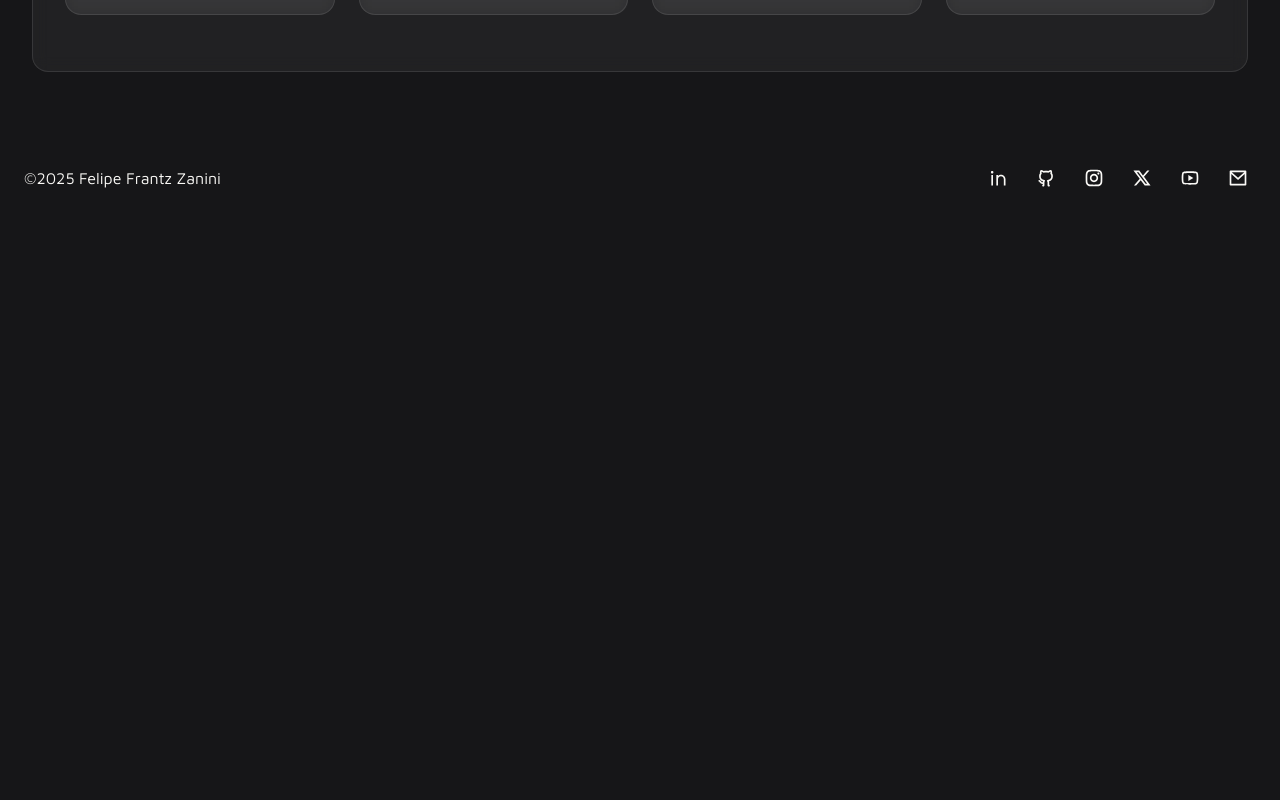
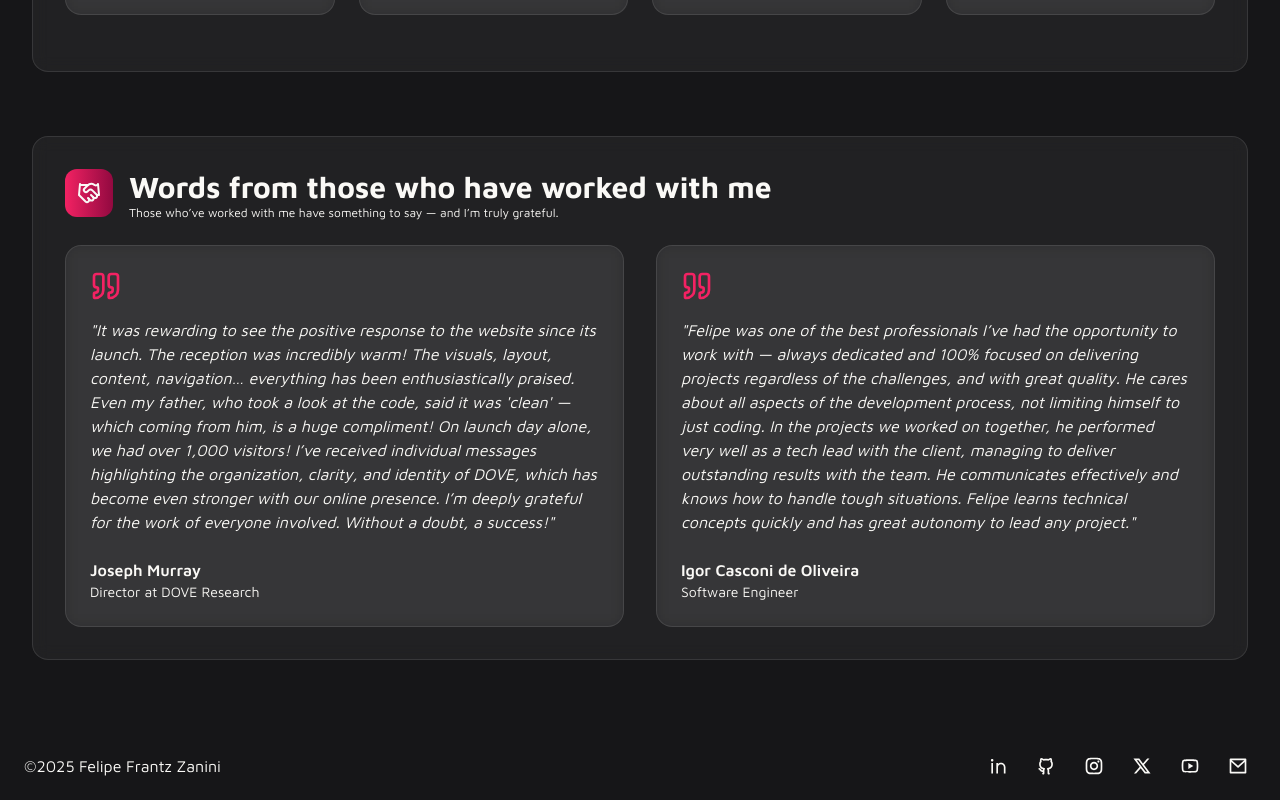
Before and after one commit to ffzanini/portfolio-personal, a Next.js app: page /contact in a window 1280 px wide. Shown: the part 1219-2019 px from the top of the page. Before the commit the page ends 1431 px from the top, so only its background shows below. Built offline with nearby package versions, Linux system fonts and the light colour scheme.

Commit message:
feat(contact): added testimonails section in contact page and added some hovers in cards

```diff
--- a/src/app/(pages)/about/page.tsx
+++ b/src/app/(pages)/about/page.tsx
@@ -113,7 +113,7 @@ export default function About() {
                 {translations.about.skills.process.map((process, index) => (
                   <div
                     key={index}
-                    className="bg-black/1 dark:bg-white/1 backdrop-blur-sm border border-black/10 dark:border-white/10 rounded-2xl p-4"
+                    className="bg-black/1 dark:bg-white/1 backdrop-blur-sm border border-black/10 dark:border-white/10 rounded-2xl p-4 transition-all hover:shadow-xl hover:shadow-primary-600/10 hover:scale-[1.02]"
                   >
                     <div className="flex flex-row items-center gap-2 pb-2">
                       <div className="w-8 h-8 min-w-8 bg-gradient-to-r from-primary-400 to-primary-600 dark:from-primary-600 dark:to-primary-800 rounded-full flex items-center justify-center">
--- a/src/app/(pages)/contact/page.tsx
+++ b/src/app/(pages)/contact/page.tsx
@@ -7,6 +7,8 @@ import {
   LuMail,
   LuMessageSquareMore,
   LuSend,
+  LuQuote,
+  LuHandshake,
 } from "react-icons/lu";
 
 import toast from "react-hot-toast";
@@ -72,7 +74,7 @@ export default function Contact() {
                   {translations.contact.next.steps.map((step, index) => (
                     <div
                       key={index}
-                      className="bg-black/5 dark:bg-white/5 backdrop-blur-sm border border-black/10 dark:border-white/10 rounded-2xl p-8"
+                      className="bg-black/5 dark:bg-white/5 backdrop-blur-sm border border-black/10 dark:border-white/10 rounded-2xl p-8 transition-all hover:shadow-xl hover:shadow-primary-600/10 hover:scale-[1.02]"
                     >
                       <div className="flex flex-row justify-center items-center gap-2 pb-2">
                         <div className="w-28 h-28 min-w-28 bg-primary-100 dark:bg-primary-800/70 rounded-full flex items-center justify-center border-[5px] border-primary-600 dark:border-primary-300">
@@ -84,6 +86,42 @@ export default function Contact() {
                       </span>
                     </div>
                   ))}
+                </div>
+              </div>
+            </div>
+            <div className="flex flex-col mt-8 lg:mt-16">
+              <div className="bg-black/5 dark:bg-white/5 backdrop-blur-sm border border-black/10 dark:border-white/10 rounded-2xl p-8">
+                <div className="flex flex-row items-start mb-6">
+                  <div className="w-12 h-12 min-w-12 bg-gradient-to-r from-primary-400 to-primary-600 dark:from-primary-600 dark:to-primary-900 rounded-xl flex items-center justify-center mr-4">
+                    <LuHandshake className="h-6 w-6" />
+                  </div>
+                  <div className="flex flex-col items-start">
+                    <h2 className="text-3xl font-bold">
+                      {translations.contact.testimonials.title}
+                    </h2>
+                    <span className="text-xs">
+                      {translations.contact.testimonials.sub_title}
+                    </span>
+                  </div>
+                </div>
+                <div className="grid grid-cols-1 md:grid-cols-2 gap-8">
+                  {translations.contact.testimonials.testimonials.map(
+                    (testimonial, index) => (
+                      <div
+                        key={index}
+                        className="bg-black/5 dark:bg-white/5 backdrop-blur-sm border border-black/10 dark:border-white/10 rounded-2xl p-6 transition-all hover:shadow-xl hover:shadow-primary-600/10 hover:scale-[1.02]"
+                      >
+                        <LuQuote className="w-8 h-8 text-primary-600 mb-4 flex-shrink-0" />
+                        <p className="italic mb-6 flex-grow">
+                          &quot;{testimonial.quote}&quot;
+                        </p>
+                        <div className="mt-auto">
+                          <p className="font-semibold ">{testimonial.name}</p>
+                          <p className="text-sm ">{testimonial.title}</p>
+                        </div>
+                      </div>
+                    )
+                  )}
                 </div>
               </div>
             </div>
--- a/src/app/(pages)/stack/page.tsx
+++ b/src/app/(pages)/stack/page.tsx
@@ -128,7 +128,7 @@ export default function Stack() {
               {translations.stack.strengths.items.map((item, index) => (
                 <div
                   key={index}
-                  className="bg-black/1 dark:bg-white/1 backdrop-blur-sm border border-black/10 dark:border-white/10 rounded-2xl p-4"
+                  className="bg-black/1 dark:bg-white/1 backdrop-blur-sm border border-black/10 dark:border-white/10 rounded-2xl p-4 transition-all hover:shadow-xl hover:shadow-primary-600/10 hover:scale-[1.02]"
                 >
                   <div className="flex flex-row items-center gap-2 pb-2">
                     <h4 className="text-xl font-semibold">{item.title}</h4>
--- a/src/locales/en/obj_contact.json
+++ b/src/locales/en/obj_contact.json
@@ -34,6 +34,22 @@
       }
     ]
   },
+  "testimonials": {
+    "title": "Words from those who have worked with me",
+    "sub_title": "Those who’ve worked with me have something to say — and I’m truly grateful.",
+    "testimonials": [
+      {
+        "quote": "It was rewarding to see the positive response to the website since its launch. The reception was incredibly warm! The visuals, layout, content, navigation… everything has been enthusiastically praised. Even my father, who took a look at the code, said it was 'clean' — which coming from him, is a huge compliment! On launch day alone, we had over 1,000 visitors! I’ve received individual messages highlighting the organization, clarity, and identity of DOVE, which has become even stronger with our online presence. I’m deeply grateful for the work of everyone involved. Without a doubt, a success!",
+        "name": "Joseph Murray",
+        "title": "Director at DOVE Research"
+      },
+      {
+        "quote": "Felipe was one of the best professionals I’ve had the opportunity to work with — always dedicated and 100% focused on delivering projects regardless of the challenges, and with great quality. He cares about all aspects of the development process, not limiting himself to just coding. In the projects we worked on together, he performed very well as a tech lead with the client, managing to deliver outstanding results with the team. He communicates effectively and knows how to handle tough situations. Felipe learns technical concepts quickly and has great autonomy to lead any project.",
+        "name": "Igor Casconi de Oliveira",
+        "title": "Software Engineer"
+      }
+    ]
+  },
   "loading": "Sending message...",
   "success": "Message sent successfully!",
   "error": "Your message wasn't sent, please try again later.",
--- a/src/locales/es/obj_contact.json
+++ b/src/locales/es/obj_contact.json
@@ -34,7 +34,22 @@
       }
     ]
   },
-
+  "testimonials": {
+    "title": "Comentarios de quienes ya trabajaron conmigo",
+    "sub_title": "Quienes han trabajado conmigo tienen algo que decir — y yo solo tengo palabras de agradecimiento.",
+    "testimonials": [
+      {
+        "quote": "Fue gratificante ver la repercusión positiva del sitio desde su lanzamiento. ¡La recepción fue sumamente cálida! El diseño, el layout, el contenido, la navegación… todo ha sido elogiado con entusiasmo. Incluso mi padre, que echó un vistazo al código, comentó que estaba 'limpio' — ¡lo cual, viniendo de él, es un gran elogio! Solo en el lanzamiento, tuvimos más de 1.000 visitantes. He recibido mensajes destacando la organización, claridad e identidad de DOVE, que se ha fortalecido aún más con la presencia online. Estoy profundamente agradecido con el trabajo de todos los involucrados. ¡Sin duda, un éxito!",
+        "name": "Joseph Murray",
+        "title": "Director de DOVE Research"
+      },
+      {
+        "quote": "Felipe fue uno de los mejores profesionales con los que tuve la oportunidad de trabajar. Siempre comprometido y 100% enfocado en entregar los proyectos con calidad, sin importar los desafíos. Se preocupa por todas las etapas del proceso de desarrollo, no se limita solo a programar. En los proyectos en los que colaboramos, desempeñaba muy bien su papel de tech lead frente al cliente, logrando grandes entregas junto al equipo. Tiene una excelente comunicación y sabe actuar en momentos difíciles. Felipe aprende con rapidez y tiene gran autonomía para liderar cualquier proyecto.",
+        "name": "Igor Casconi de Oliveira",
+        "title": "Ingeniero de Software"
+      }
+    ]
+  },
   "loading": "Enviando mensaje...",
   "success": "¡Mensaje enviado con éxito!",
   "error": "Tu mensaje no fue enviado, intenta nuevamente más tarde.",
--- a/src/locales/pt/obj_contact.json
+++ b/src/locales/pt/obj_contact.json
@@ -34,6 +34,22 @@
       }
     ]
   },
+  "testimonials": {
+    "title": "Comentários de quem já contou comigo",
+    "sub_title": "Quem já trabalhou comigo tem algo a dizer — e eu só tenho a agradecer.",
+    "testimonials": [
+      {
+        "quote": "Foi gratificante ver a repercussão positiva do site desde seu lançamento. A recepção foi extremamente calorosa! O visual, layout, conteúdo, navegação... tudo tem sido elogiado com entusiasmo. Até mesmo meu pai, que deu uma olhada no código, comentou que estava “limpo” — o que vindo dele, é um baita elogio! Só no lançamento, tivemos mais de 1.000 visitantes! Recebo mensagens individuais destacando a organização, a clareza e a identidade do DOVE, que ficou ainda mais forte com a presença online. Agradeço imensamente ao trabalho de todos os envolvidos nesse processo. Sem dúvida, um sucesso!",
+        "name": "Joseph Murray",
+        "title": "Diretor da DOVE Research"
+      },
+      {
+        "quote": "Felipe foi um dos melhores profissionais com que tive oportunidade de trabalhar, sempre esforçado e 100% focado em entregar os projetos independente dos desafios e com qualidade, se importa com todas as partes do processo de desenvolvimento, não se restringindo a apenas programar, nos projetos que trabalhamos juntos, desempenhava bem seu papel de tech lead no cliente, conseguia realizar grandes entregas junto ao time, tem uma boa desenvoltura em comunicação e sabe se sobressair em momento difíceis. Felipe tem muita facilidade no aprendizado técnico e grande autonomia para tocar qualquer projeto.",
+        "name": "Igor Casconi de Oliveira",
+        "title": "Engenheiro de Software"
+      }
+    ]
+  },
   "loading": "Enviando mensagem...",
   "success": "Mensagem enviada com sucesso!",
   "error": "Sua mensagem não foi enviada, tente novamente mais tarde.",
```
